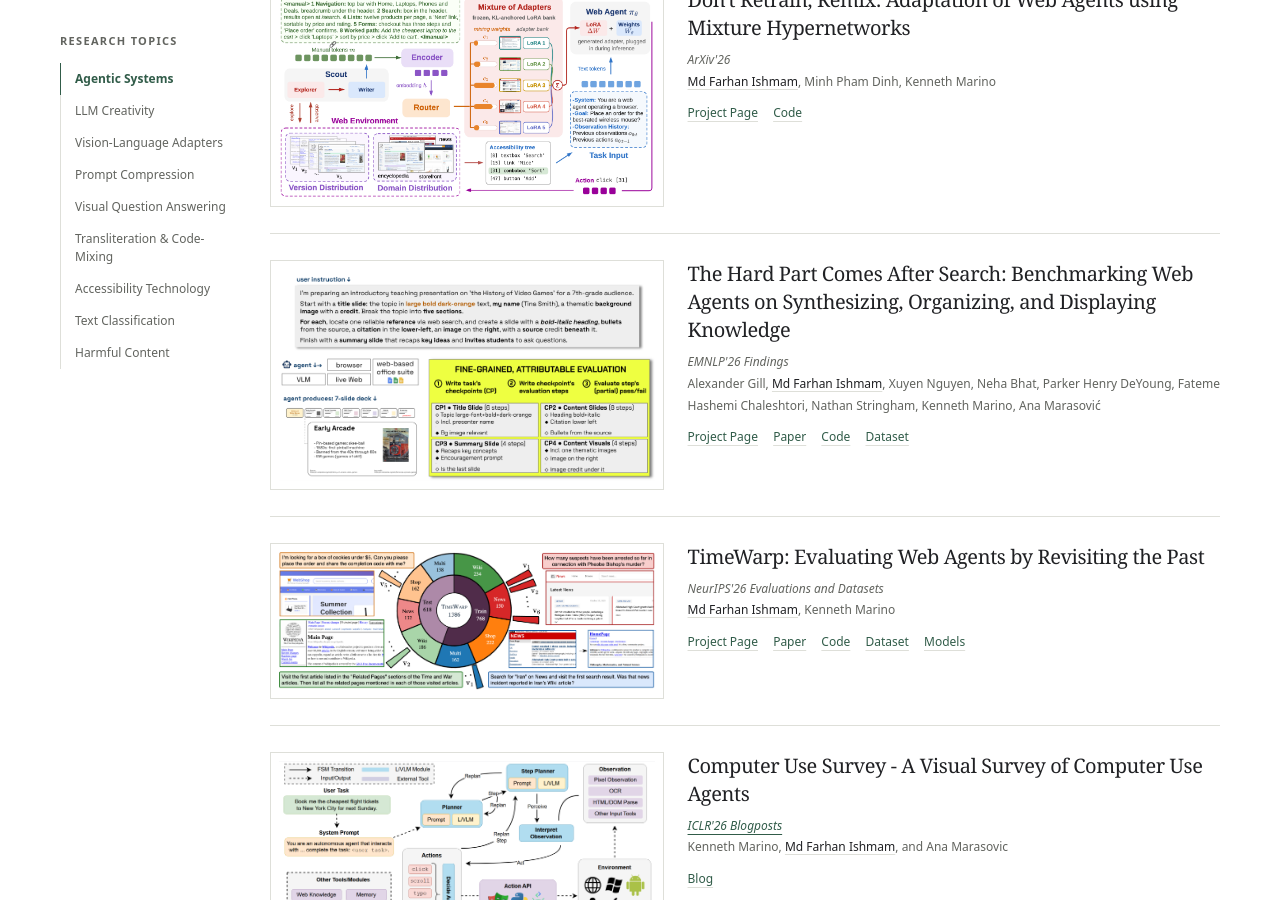
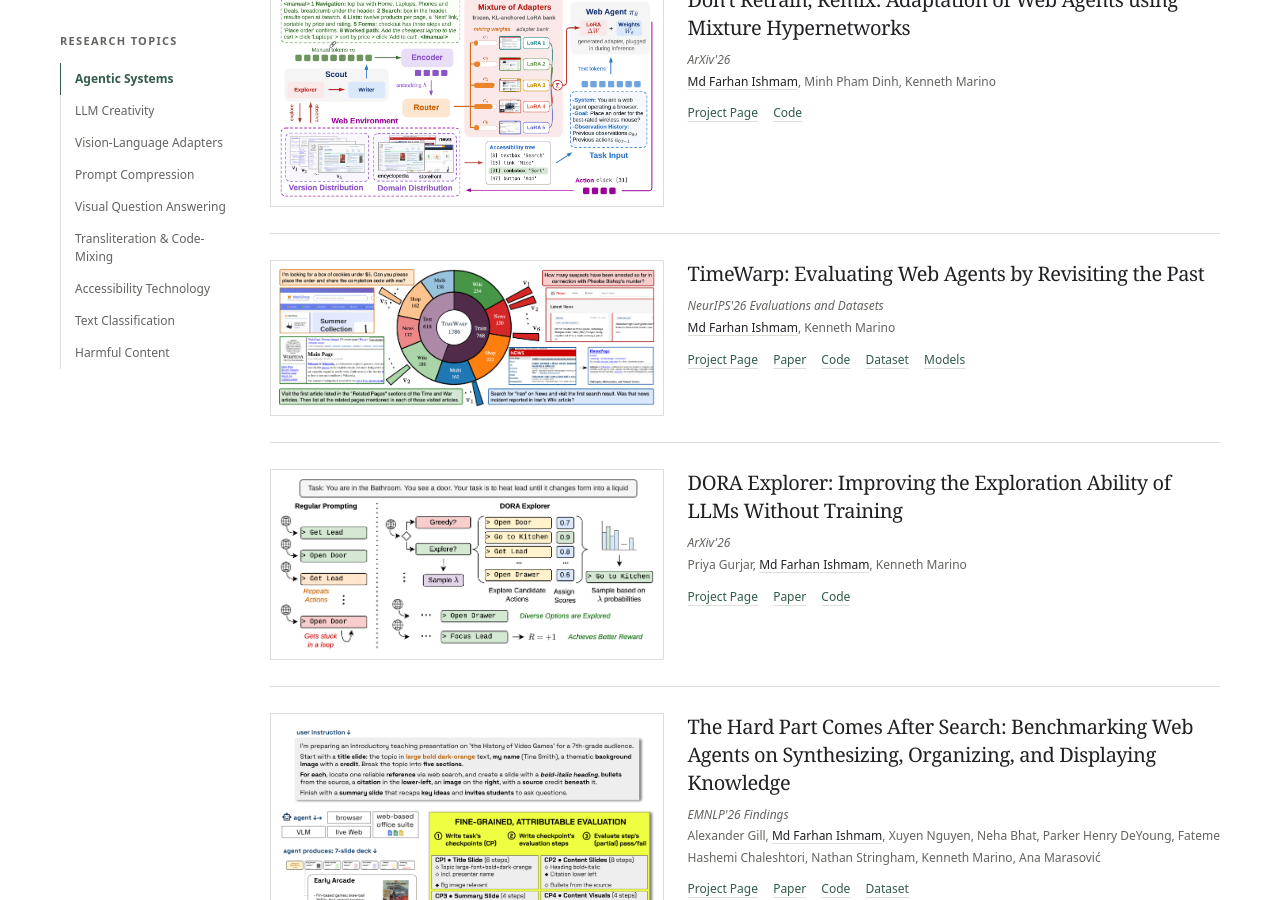
Before and after one commit to farhanishmam/farhanishmam.github.io, a Jekyll site: the page built from _pages/publications.html, in a window 1280 px wide and 900 px high, scrolled down 845 px. Built offline with Jekyll 4.4.1, drawn with Linux system fonts in a browser that asks for light colours.

Commit message:
Add DORA Explorer publication after TimeWarp

```diff
--- a/_pages/publications.html
+++ b/_pages/publications.html
@@ -76,21 +76,6 @@ extra_css: research-pages
       </div>
 
 
-      <div class="pub-img-wrap" id="knows">
-          <a href="{{ '/images/knows-overview.png' | relative_url }}">
-              <img src="{{ '/images/knows-overview.png' | relative_url }}" width="1900" height="1069" alt="KNOWS benchmark overview: a web agent creates a slide deck, evaluated with detailed content and visual checkpoints" loading="lazy" decoding="async">
-          </a>
-          <div class="section-item">
-              <strong>The Hard Part Comes After Search: Benchmarking Web Agents on Synthesizing, Organizing, and Displaying Knowledge</strong><br>
-              <em>EMNLP'26 Findings</em><br>
-              Alexander Gill, <strong class="author-name">Md Farhan Ishmam</strong>, Xuyen Nguyen, Neha Bhat, Parker Henry DeYoung, Fateme Hashemi Chaleshtori, Nathan Stringham, Kenneth Marino, Ana Marasović<br>
-              <a class="transparent-button" href="https://alexgill321.github.io/KNOWS-benchmark/#" target="_blank" rel="noopener">Project Page</a>
-              <a class="transparent-button" href="https://arxiv.org/abs/2609.30604" target="_blank" rel="noopener">Paper</a>
-              <a class="transparent-button" href="https://github.com/alexgill321/KNOWS-benchmark" target="_blank" rel="noopener">Code</a>
-              <a class="transparent-button" href="https://huggingface.co/datasets/utahnlp/knows-benchmark" target="_blank" rel="noopener">Dataset</a>
-          </div>
-      </div>
-
       <div class="pub-img-wrap">
           <a href="/images/timeWarp.png">
               <img src="/images/timeWarp.png" alt="TimeWarp paper figure" loading="lazy" decoding="async">
@@ -104,6 +89,35 @@ extra_css: research-pages
               <a class="transparent-button" href="https://github.com/sparklabutah/timewarp" target="_blank" rel="noopener">Code</a>
               <a class="transparent-button" href="https://huggingface.co/datasets/sparklabutah/timewarp" target="_blank" rel="noopener">Dataset</a>
               <a class="transparent-button" href="https://huggingface.co/collections/sparklabutah/timewarp-models" target="_blank" rel="noopener">Models</a>
+          </div>
+      </div>
+
+      <div class="pub-img-wrap" id="dora-explorer">
+          <a href="{{ '/images/dora-explorer-overview.png' | relative_url }}">
+              <img src="{{ '/images/dora-explorer-overview.png' | relative_url }}" width="1618" height="742" alt="DORA Explorer method overview: ranking and sampling candidate actions improves exploration and avoids repeated action loops" loading="lazy" decoding="async">
+          </a>
+          <div class="section-item">
+              <strong>DORA Explorer: Improving the Exploration Ability of LLMs Without Training</strong><br>
+              <em>ArXiv'26</em><br>
+              Priya Gurjar, <strong class="author-name">Md Farhan Ishmam</strong>, Kenneth Marino<br>
+              <a class="transparent-button" href="https://dora-explore.github.io/" target="_blank" rel="noopener">Project Page</a>
+              <a class="transparent-button" href="https://arxiv.org/abs/2604.17244" target="_blank" rel="noopener">Paper</a>
+              <a class="transparent-button" href="https://anonymous.4open.science/r/DORA_explorer/README.md" target="_blank" rel="noopener">Code</a>
+          </div>
+      </div>
+
+      <div class="pub-img-wrap" id="knows">
+          <a href="{{ '/images/knows-overview.png' | relative_url }}">
+              <img src="{{ '/images/knows-overview.png' | relative_url }}" width="1900" height="1069" alt="KNOWS benchmark overview: a web agent creates a slide deck, evaluated with detailed content and visual checkpoints" loading="lazy" decoding="async">
+          </a>
+          <div class="section-item">
+              <strong>The Hard Part Comes After Search: Benchmarking Web Agents on Synthesizing, Organizing, and Displaying Knowledge</strong><br>
+              <em>EMNLP'26 Findings</em><br>
+              Alexander Gill, <strong class="author-name">Md Farhan Ishmam</strong>, Xuyen Nguyen, Neha Bhat, Parker Henry DeYoung, Fateme Hashemi Chaleshtori, Nathan Stringham, Kenneth Marino, Ana Marasović<br>
+              <a class="transparent-button" href="https://alexgill321.github.io/KNOWS-benchmark/#" target="_blank" rel="noopener">Project Page</a>
+              <a class="transparent-button" href="https://arxiv.org/abs/2609.30604" target="_blank" rel="noopener">Paper</a>
+              <a class="transparent-button" href="https://github.com/alexgill321/KNOWS-benchmark" target="_blank" rel="noopener">Code</a>
+              <a class="transparent-button" href="https://huggingface.co/datasets/utahnlp/knows-benchmark" target="_blank" rel="noopener">Dataset</a>
           </div>
       </div>
 
--- a/assets/js/research-map.js
+++ b/assets/js/research-map.js
@@ -29,6 +29,7 @@
         { id: 'WKD', full: 'Teaching Agents in their Own Style: Blackbox Teacher Distillation for Web Agents', tldr: "WebKD trains smaller web agents with black-box teacher feedback that corrects failed trajectories in the student's own style.", topic: 'agentic', venue: "ArXiv'26", resources: [{ label: 'Project Page', href: 'https://web-teach-kd.github.io/' }, { label: 'Paper', href: 'https://arxiv.org/abs/2610.19834' }, { label: 'Code', href: 'https://github.com/sparklabutah/webkd' }] },
         { id: 'WM',   full: "Don't Retrain, Remix: Adaptation of Web Agents using Mixture Hypernetworks", tldr: 'WebMix combines learned LoRA adapters using a mixture hypernetwork, helping web agents adapt to unseen domains and changed interfaces without retraining.', topic: 'agentic', venue: "ArXiv'26", resources: [{ label: 'Project Page', href: 'https://webmix-hyper.github.io/' }, { label: 'Code', href: 'https://github.com/sparklabutah/hyperweb' }] },
         { id: 'TW',   full: 'TimeWarp: Evaluating Web Agents by Revisiting the Past',                                     tldr: 'Benchmark for evaluating web agents on temporal variations of web UI, with scalable trajectory collection and a new way of behavior cloning.', topic: 'agentic',      venue: "NeurIPS'26 Evaluations and Datasets",             link: 'https://arxiv.org/abs/2603.04949' },
+        { id: 'DORA', full: 'DORA Explorer: Improving the Exploration Ability of LLMs Without Training', tldr: 'DORA improves LLM-agent exploration without training by ranking candidate actions with sequence-level scores and sampling them to avoid repetitive loops.', topic: 'agentic', venue: "ArXiv'26", resources: [{ label: 'Project Page', href: 'https://dora-explore.github.io/' }, { label: 'Paper', href: 'https://arxiv.org/abs/2604.17244' }, { label: 'Code', href: 'https://anonymous.4open.science/r/DORA_explorer/README.md' }] },
         { id: 'CUS',  full: 'Computer Use-Survey - A Visual Survey of Computer Use Agents',                               tldr: 'Interactive and visual survey of LLM/VLM agents doing computer tasks.', topic: 'agentic',      venue: "ICLR'26 Blogposts",    link: 'https://iclr-blogposts.github.io/2026/blog/2026/web-agent/' },
         { id: 'KNOWS', full: 'The Hard Part Comes After Search: Benchmarking Web Agents on Synthesizing, Organizing, and Displaying Knowledge', tldr: 'KNOWS benchmarks web agents on turning retrieved information into finished documents, slides, and spreadsheets; even the best agent fully succeeds on fewer than 3% of tasks.', topic: 'agentic', venue: "EMNLP'26 Findings", resources: [{ label: 'Project Page', href: 'https://alexgill321.github.io/KNOWS-benchmark/#' }, { label: 'Paper', href: 'https://arxiv.org/abs/2609.30604' }, { label: 'Code', href: 'https://github.com/alexgill321/KNOWS-benchmark' }, { label: 'Dataset', href: 'https://huggingface.co/datasets/utahnlp/knows-benchmark' }] },
         { id: 'NNG', full: 'Can LLMs Tell Stories Out of Order? A Corpus and Benchmark for Nonlinear Narrative Generation', tldr: 'A benchmark of 83 published works shows that LLMs favor chronological storytelling and struggle to produce coherent nonlinear narratives, even when explicitly instructed.', topic: 'creativity', venue: "ArXiv'26", resources: [{ label: 'Project Page', href: 'https://nonlinear-narrative.github.io/' }, { label: 'Paper', href: 'https://arxiv.org/abs/2610.21468' }, { label: 'Code', href: 'https://github.com/Starscream-11813/LLM-nonlinear-storytelling' }] },
@@ -58,6 +59,8 @@
         { source: 'WM',  target: 'TW'   },
         { source: 'WM',  target: 'CUS'  },
         { source: 'TW',  target: 'CUS'  },
+        { source: 'DORA', target: 'MW' },
+        { source: 'DORA', target: 'CUS' },
         { source: 'KNOWS', target: 'TW' },
         { source: 'KNOWS', target: 'CUS' },
         { source: 'VCD', target: 'VRB'  },
```
Also changed, not shown: images/dora-explorer-overview.png (added).
